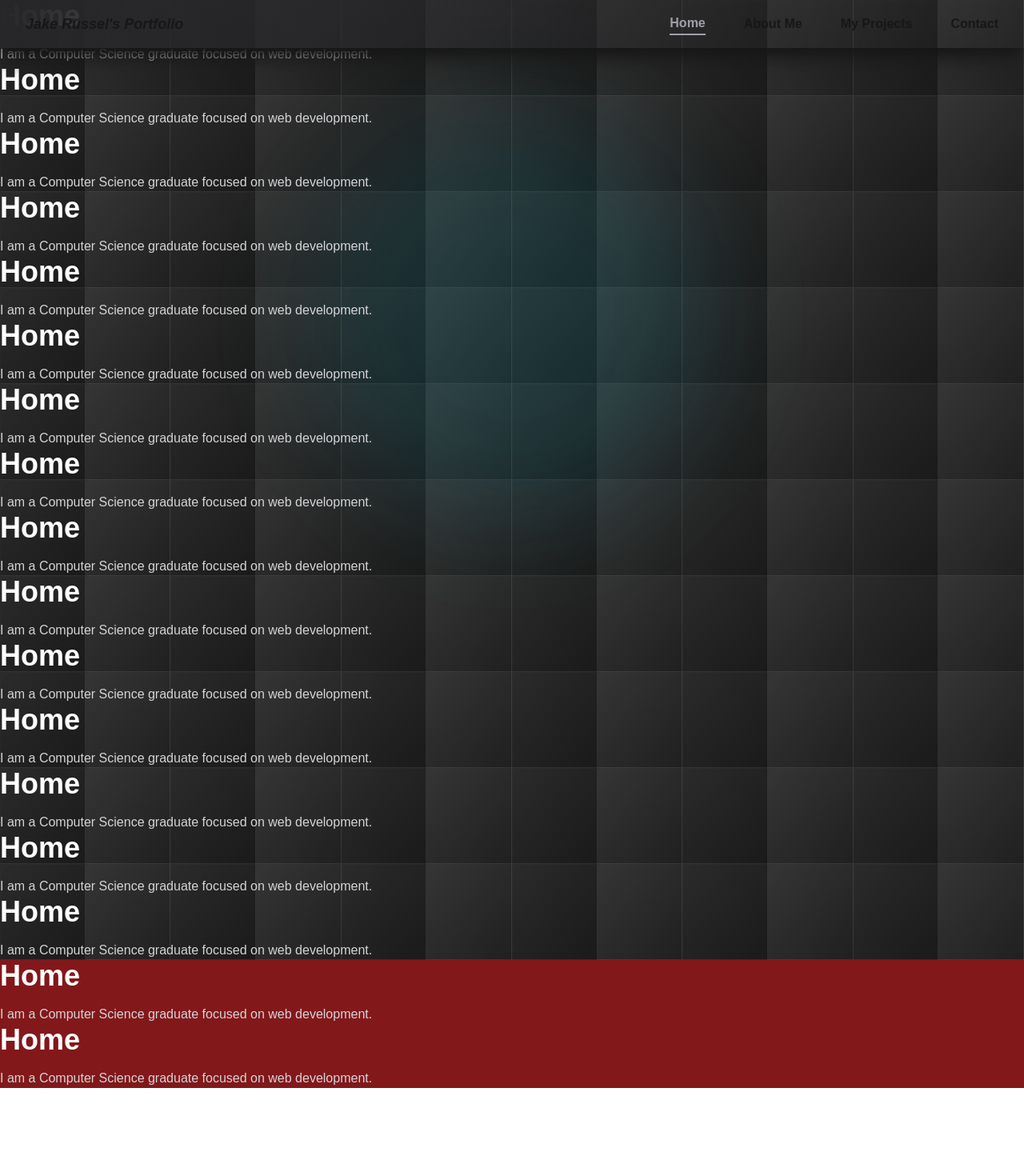
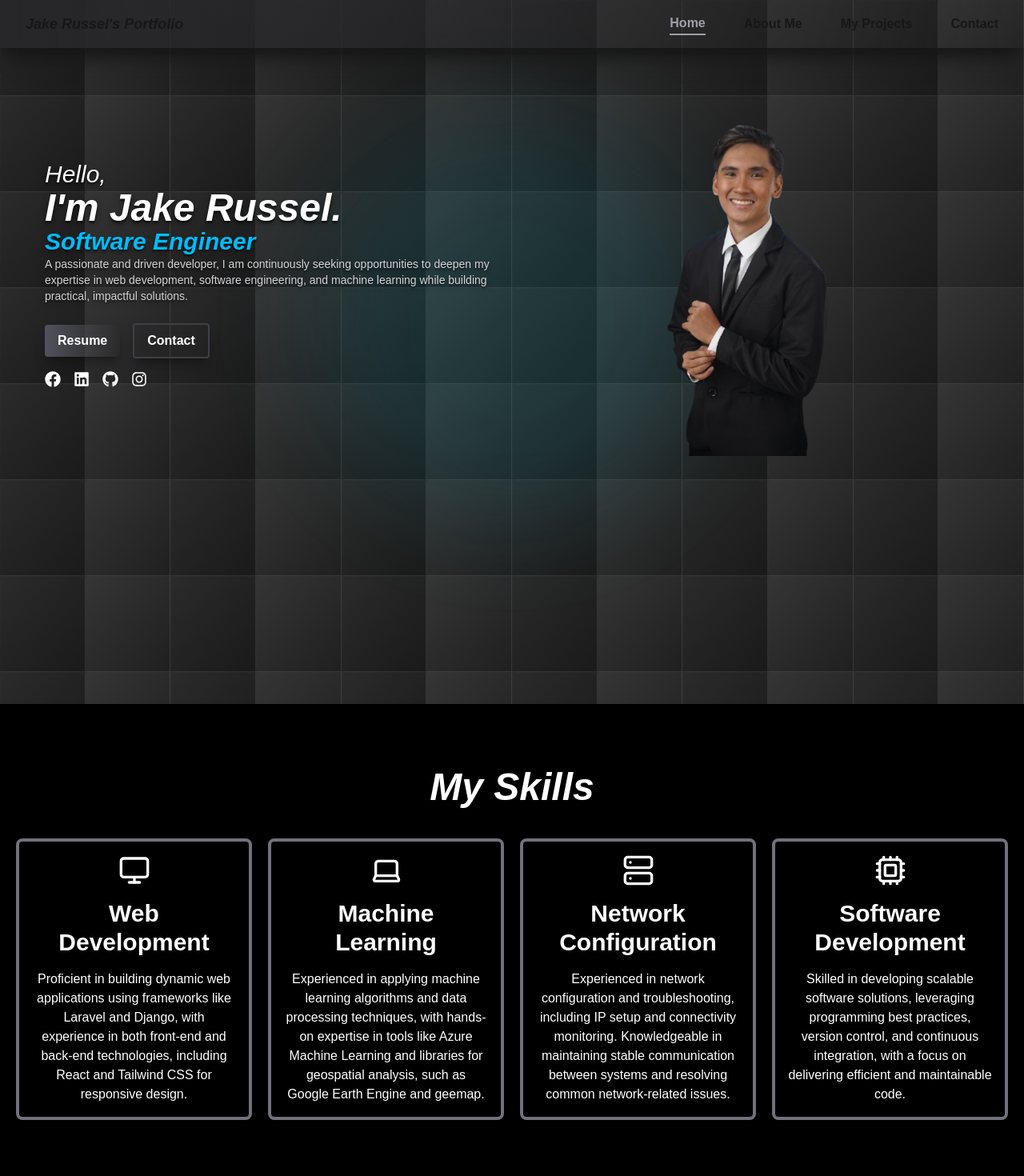
Before and after one commit to jakemerlin1133/portfoliov2, a Next.js app: page / in a window 1280 px wide. Shown: the top 1470 px of the page at 80% size. Before the commit the page ends 1360 px from the top, so only its background shows below. Built offline with nearby package versions, Linux system fonts and the light colour scheme.

Commit message:
done the homepage

```diff
--- a/app/page.tsx
+++ b/app/page.tsx
@@ -10,6 +10,7 @@ import AboutSection from "./sections/AboutSection";
 import ProjectsSection from "./sections/ProjectsSection";
 import ContactSection from "./sections/ContactSection";
 
+
 export default function Home() {
 
   const [active, setActive] = useState("home");
@@ -17,7 +18,7 @@ export default function Home() {
   const renderSection = () => {
     switch (active){
       case "home":
-        return <HomeSection />;
+        return <HomeSection setActive={setActive} />;
       case "about":
         return <AboutSection />;
       case "project":
@@ -25,7 +26,7 @@ export default function Home() {
       case "contact":
         return <ContactSection />;
       default:
-        return <HomeSection />;
+        return <HomeSection setActive={setActive} />;;
     }
   }
 
--- a/app/sections/HomeSection.tsx
+++ b/app/sections/HomeSection.tsx
@@ -1,112 +1,354 @@
-export default function HomeSection() {
+import { useState } from "react";
+import { FaFacebook, FaLinkedin, FaGithub, FaInstagram } from "react-icons/fa";
+import Image from "next/image";
+import { motion, Variants } from "framer-motion";
+
+import {
+  FaReact,
+  FaLaravel,
+  FaPython,
+  FaPhp,
+  FaJava,
+  FaHtml5,
+  FaCss3Alt,
+  FaWordpress,
+  FaJs,
+  FaGitAlt,
+  FaBootstrap,
+  FaBitbucket,
+} from "react-icons/fa";
+
+import {
+  SiDjango,
+  SiMysql,
+  SiTailwindcss,
+  SiPostman,
+  SiJupyter,
+  SiXampp,
+  // SiVisualstudiocode,
+  SiNextdotjs,
+  SiDotnet,
+  SiSharp,
+} from "react-icons/si";
+
+import {
+  Monitor,
+  Laptop,
+  Cpu,
+  Server,
+} from "lucide-react";
+
+type Props = {
+  setActive: (value: string) => void;
+};
+
+const imageVariant = {
+  hidden: { opacity: 0 },
+  show: {
+    opacity: 1,
+    x: 0,
+    transition: {
+      duration: 0.8,
+      ease: "easeOut" as const,
+    },
+  },
+};
+
+const titleVariant = {
+  hidden: { opacity: 0 },
+  show: {
+    opacity: 1,
+    x: 0,
+    transition: {
+      duration: 0.6,
+      ease: "easeOut" as const,
+    },
+  },
+};
+
+
+const textRightVariant = {
+  hidden: { opacity: 0, x: 60 },
+  show: {
+    opacity: 1,
+    x: 0,
+    transition: {
+      duration: 0.6,
+      ease: "easeOut" as const,
+    },
+  },
+};
+
+const textLeftVariant = {
+  hidden: { opacity: 0, x: -60 },
+  show: {
+    opacity: 1,
+    x: 0,
+    transition: {
+      duration: 0.6,
+      ease: "easeOut" as const,
+    },
+  },
+};
+
+const textTopVariant = {
+  hidden: { opacity: 0, y: 60 },
+  show: {
+    opacity: 1,
+    y: 0,
+    transition: {
+      duration: 0.6,
+      ease: "easeOut" as const,
+    },
+  },
+};
+
+const textBottomVariant = {
+  hidden: { opacity: 0, y: -60 },
+  show: {
+    opacity: 1,
+    y: 0,
+    transition: {
+      duration: 0.6,
+      ease: "easeOut" as const,
+    },
+  },
+};
+
+const stackStyle = () =>{
+  return  "mx-auto my-10"
+}
+
+
+export default function HomeSection({ setActive }: Props) {
   return (
-      <section className="min-h-screen items-center justify-center text-white">
-        <div>
-          <h1 className="text-4xl font-bold">Home</h1>
-          <p className="mt-4 text-zinc-300">
-            I am a Computer Science graduate focused on web development.
-          </p>
+    <>
+
+      {/* // First section */}
+      <section className="px-14 mt-[-50px] md:mt-10 min-h-screen items-center overflow-hidden justify-center text-white">
+        <motion.div
+          initial="hidden"
+          whileInView="show"
+          viewport={{ amount: 0.3, once: true }}
+          className="flex flex-col md:flex-row mt-20">
+
+          <motion.div variants={textLeftVariant} className="flex-1 pt-20">
+            <h1 className="italic text-shadow-lg/40 text-3xl text-center md:text-left">Hello,</h1>
+            <h1 className="text-5xl font-bold italic text-center md:text-left text-shadow-lg/40">I'm Jake Russel.</h1>
+            <h1 className="text-shadow-lg/30 text-center md:text-left text-sky-400 text-3xl font-bold italic">Software Engineer</h1>
+            <p className="text-sm text-center md:text-left text-zinc-300 text-shadow-lg/30">A passionate and driven developer, I am continuously seeking opportunities to deepen my expertise in web development, software engineering, and machine learning while building practical, impactful solutions.</p>
+
+            <div className="flex items-center gap-4 mt-6">
+              <a href="/Jake Russel L. Merlin - RESUME.pdf" download="/Jake Russel L. Merlin - RESUME.pdf" className="transition-all duration-200 ease-in hover:scale-115 bg-gradient-to-r from-zinc-600 to-olive-800 py-2 px-4 font-bold rounded-sm shadow-lg/30">Resume</a>
+              <button onClick={() => setActive("contact")} className="transition-all duration-200 ease-in hover:scale-115 border-2 border-zinc-700 py-2 px-4 font-bold rounded-sm shadow-lg/30">Contact</button>
             </div>
-        <div>
-          <h1 className="text-4xl font-bold">Home</h1>
-          <p className="mt-4 text-zinc-300">
-            I am a Computer Science graduate focused on web development.
-          </p>
+
+            <div className="flex items-center gap-4 mt-4">
+
+              <a href="https://www.facebook.com/jake.russel.365302" target="_blank">
+                <FaFacebook size={20} className="hover:text-zinc-500 transition" />
+              </a>
+
+              <a href="https://www.linkedin.com/in/jake-russel-merlin-888b54283/" target="_blank">
+                <FaLinkedin size={20} className="hover:text-zinc-400 transition" />
+              </a>
+
+              <a href="https://github.com/jakemerlin1133" target="_blank">
+                <FaGithub size={20} className="hover:text-zinc-400 transition" />
+              </a>
+
+              <a href="https://www.instagram.com/jakemerlin123/" target="_blank">
+                <FaInstagram size={20} className="hover:text-zinc-400 transition" />
+              </a>
             </div>
-        <div>
-          <h1 className="text-4xl font-bold">Home</h1>
-          <p className="mt-4 text-zinc-300">
-            I am a Computer Science graduate focused on web development.
-          </p>
+          </motion.div>
+
+
+          <motion.div variants={imageVariant} className="flex-1 flex justify-center overflow-hidden items-center">
+            <div className="hidden md:flex relative w-[280px] md:w-[500px] h-[450px] aspect-square">
+              <Image
+                src="/images/rmv-2.png"
+                alt="profile"
+                fill
+                className="object-contain rounded-2xl"
+              />
             </div>
-        <div>
-          <h1 className="text-4xl font-bold">Home</h1>
-          <p className="mt-4 text-zinc-300">
-            I am a Computer Science graduate focused on web development.
-          </p>
+          </motion.div>
+        </motion.div>
+      </section>
+
+      {/* Skills section  */}
+
+      <section className="bg-black min-h-screen items-center overflow-hidden justify-center text-white md:mt-[-25] mt-10">
+        <motion.div
+          initial="hidden"
+          whileInView="show"
+          viewport={{ amount: 0.3, once: true }}
+          className="w-full  pt-10 md:pt-20">
+          <motion.h1 variants={titleVariant} className="text-center text-5xl font-bold italic">My Skills</motion.h1>
+        </motion.div>
+
+        <motion.div
+          initial="hidden"
+          whileInView="show"
+          viewport={{ amount: 0.3, once: true }}
+
+          className="mx-5 mt-10 grid grid-cols-1 md:grid-cols-4 gap-5 text-center">
+          <motion.div variants={textTopVariant} className="rounded-lg border-4 border-zinc-500 p-4">
+            <Monitor size={40} className="mx-auto mb-4" />
+            <h1 className="font-bold text-3xl my-4">Web Development</h1>
+            <p>Proficient in building dynamic web applications using frameworks like Laravel and Django, with experience in both front-end and back-end technologies, including React and Tailwind CSS for responsive design.</p>
+          </motion.div>
+
+
+          <motion.div variants={textBottomVariant} className="rounded-lg border-4 border-zinc-500 p-4">
+            <Laptop size={40} className="mx-auto mb-4" />
+            <h1 className="font-bold text-3xl my-4">Machine Learning</h1>
+            <p>Experienced in applying machine learning algorithms and data processing techniques, with hands-on expertise in tools like Azure Machine Learning and libraries for geospatial analysis, such as Google Earth Engine and geemap.</p>
+          </motion.div>
+
+
+          <motion.div variants={textTopVariant} className="rounded-lg border-4 border-zinc-500 p-4">
+            <Server size={40} className="mx-auto mb-4" />
+            <h1 className="font-bold text-3xl my-4">Network Configuration</h1>
+            <p> Experienced in network configuration and troubleshooting, including IP setup and connectivity monitoring. Knowledgeable in maintaining stable communication between systems and resolving common network-related issues.</p>
+          </motion.div>
+
+          <motion.div variants={textBottomVariant} className="rounded-lg border-4 border-zinc-500 p-4">
+            <Cpu size={40} className="mx-auto mb-4" />
+            <h1 className="font-bold text-3xl my-4">Software Development</h1>
+            <p>Skilled in developing scalable software solutions, leveraging programming best practices, version control, and continuous integration, with a focus on delivering efficient and maintainable code.</p>
+          </motion.div>
+        </motion.div>
+      </section>
+
+
+      {/* My experience section */}
+      <section className="min-h-screen items-center overflow-hidden justify-center text-white pt-10">
+        <motion.div
+          initial="hidden"
+          whileInView="show"
+          viewport={{ amount: 0.3, once: true }}
+        >
+          <motion.h1 variants={titleVariant} className="mt-10 text-center text-4xl md:text-5xl font-bold italic">My Experiences</motion.h1>
+
+          <div className="flex flex-row md:flex-row items-center gap-10 w-full max-w-5xl mt-20 mb-10 p-4 text-center mx-auto">
+
+
+            <div className="flex-1 text-center border-r-4 pr-4">
+              <h1 className="text-center text-4xl mb-5 font-bold">Highly Succeed Inc</h1>
+              <div className="mb-5">July 10, 2024 - August 22, 2024 (Internship)</div>
+              <p className="text-center text-xl">- 3rd Flr., Royal Plaza Commercial Center, DM Guevarra St. Mandaluyong City, Philippines 1550</p>
               </div>
-        <div>
-          <h1 className="text-4xl font-bold">Home</h1>
-          <p className="mt-4 text-zinc-300">
-            I am a Computer Science graduate focused on web development.
-          </p>
+
+              <div className="flex-1 text-center">
+              <h1 className="text-center text-4xl mb-5 font-bold">Amkor Technology Philippines</h1>
+              <div className="mb-5">October 21, 2025 - March 21, 2026 (Apprenticeship)</div>
+              <p className="text-center text-xl">- 119 N Science Ave, Laguna Technopark, Biñan, Laguna</p>
               </div>
-        <div>
-          <h1 className="text-4xl font-bold">Home</h1>
-          <p className="mt-4 text-zinc-300">
-            I am a Computer Science graduate focused on web development.
-          </p>
           </div>
-        <div>
-          <h1 className="text-4xl font-bold">Home</h1>
-          <p className="mt-4 text-zinc-300">
-            I am a Computer Science graduate focused on web development.
-          </p>
-        </div>
-        <div>
-          <h1 className="text-4xl font-bold">Home</h1>
-          <p className="mt-4 text-zinc-300">
-            I am a Computer Science graduate focused on web development.
-          </p>
-        </div>
-        <div>
-          <h1 className="text-4xl font-bold">Home</h1>
-          <p className="mt-4 text-zinc-300">
-            I am a Computer Science graduate focused on web development.
-          </p>
-        </div>
-        <div>
-          <h1 className="text-4xl font-bold">Home</h1>
-          <p className="mt-4 text-zinc-300">
-            I am a Computer Science graduate focused on web development.
-          </p>
+          </motion.div>
+      </section>
+
+
+{/* TechStack section */}
+      <section className="bg-black min-h-screen items-center overflow-hidden justify-center text-white pt-10">
+        <motion.div
+          initial="hidden"
+          whileInView="show"
+          viewport={{ amount: 0.3, once: true }}
+        >
+          <motion.h1 variants={titleVariant} className="mt-10 text-center text-4xl md:text-5xl font-bold italic">My Technology Stack</motion.h1>
+
+          <div className="grid grid-cols-2 md:grid-cols-7 mt-20 text-5xl text-center gap-4">
+            <div >
+              <FaReact className={`${stackStyle()} text-blue-400`}/>
+              <h6 className="text-zinc-200 text-xl">React</h6>
             </div>
 
             <div>
-          <h1 className="text-4xl font-bold">Home</h1>
-          <p className="mt-4 text-zinc-300">
-            I am a Computer Science graduate focused on web development.
-          </p>
+              <FaLaravel className={`${stackStyle()} text-red-900`} />
+              <h6 className="text-zinc-200 text-xl">Laravel</h6>
             </div>
             <div>
-          <h1 className="text-4xl font-bold">Home</h1>
-          <p className="mt-4 text-zinc-300">
-            I am a Computer Science graduate focused on web development.
-          </p>
+              <SiDjango className={`${stackStyle()} text-green-900`}/>
+              <h6 className="text-zinc-200 text-xl">Django</h6>
             </div>
             <div>
-          <h1 className="text-4xl font-bold">Home</h1>
-          <p className="mt-4 text-zinc-300">
-            I am a Computer Science graduate focused on web development.
-          </p>
+              <SiMysql className={`${stackStyle()} text-blue-700`}/>
+              <h6 className="text-zinc-200 text-xl">MySQL</h6>
             </div>
             <div>
-          <h1 className="text-4xl font-bold">Home</h1>
-          <p className="mt-4 text-zinc-300">
-            I am a Computer Science graduate focused on web development.
-          </p>
+              <FaHtml5 className={`${stackStyle()} text-orange-500`}/>
+              <h6 className="text-zinc-200 text-xl">HTML5</h6>
             </div>
             <div>
-          <h1 className="text-4xl font-bold">Home</h1>
-          <p className="mt-4 text-zinc-300">
-            I am a Computer Science graduate focused on web development.
-          </p>
+              <FaCss3Alt className={`${stackStyle()} text-blue-500`}/>
+              <h6 className="text-zinc-200 text-xl">CSS</h6>
             </div>
             <div>
-          <h1 className="text-4xl font-bold">Home</h1>
-          <p className="mt-4 text-zinc-300">
-            I am a Computer Science graduate focused on web development.
-          </p>
+              <SiTailwindcss className={`${stackStyle()} text-teal-500`}/>
+              <h6 className="text-zinc-200 text-xl">Tailwind CSS</h6>
             </div>
-
             <div>
-          <h1 className="text-4xl font-bold">Home</h1>
-          <p className="mt-4 text-zinc-300">
-            I am a Computer Science graduate focused on web development.
-          </p>
+              <FaWordpress className={`${stackStyle()} text-white`}/>
+              <h6 className="text-zinc-200 text-xl">WordPress</h6>
             </div>
-
-
+            <div>
+              <FaPython className={`${stackStyle()} text-yellow-500`}/>
+              <h6 className="text-zinc-200 text-xl">Python</h6>
+            </div>
+            <div>
+              <FaPhp className={`${stackStyle()} text-purple-500`}/>
+              <h6 className="text-zinc-200 text-xl">PHP</h6>
+            </div>
+            <div>
+              <FaJava className={`${stackStyle()} text-red-500`}/>
+              <h6 className="text-zinc-200 text-xl">Java</h6>
+            </div>
+            <div>
+              <SiPostman className={`${stackStyle()} text-orange-500`}/>
+              <h6 className="text-zinc-200 text-xl">Postman</h6>
+            </div>
+            <div>
+              <SiJupyter className={`${stackStyle()} text-orange-500`}/>
+              <h6 className="text-zinc-200 text-xl">Jupyter</h6>
+            </div>
+            <div>
+              <FaJs className={`${stackStyle()} text-yellow-500`}/>
+              <h6 className="text-zinc-200 text-xl">JavaScript</h6>
+            </div>
+            <div>
+              <FaGitAlt className={`${stackStyle()} text-orange-600`}/>
+              <h6 className="text-zinc-200 text-xl">Git</h6>
+            </div>
+            <div>
+              <FaGithub className={`${stackStyle()} text-white`}/>
+              <h6 className="text-zinc-200 text-xl">GitHub</h6>
+            </div>
+            <div>
+              <FaBootstrap className={`${stackStyle()} text-purple-500`}/>
+              <h6 className="text-zinc-200 text-xl">Bootstrap</h6>
+            </div>
+            <div>
+              <FaBitbucket className={`${stackStyle()} text-blue-500`}/>
+              <h6 className="text-zinc-200 text-xl">Bitbucket</h6>
+            </div>
+            <div>
+              <SiNextdotjs className={`${stackStyle()} text-white`}/>
+              <h6 className="text-zinc-200 text-xl">Next.js</h6>
+            </div>
+            <div>
+              <SiSharp className={`${stackStyle()} text-purple-500`}/>
+              <h6 className="text-zinc-200 text-xl">C#</h6>
+            </div>
+            <div>
+              <SiDotnet className={`${stackStyle()} text-gray-200`}/>
+              <h6 className="text-zinc-200 text-xl">.NET</h6>
+            </div>
+          </div>
+        </motion.div>
       </section>
+    </>
   );
 }
```
Also changed, not shown: public/images/rmv-2.png (added), 1 other file (tests, documents, lock files or other folders). Lines whose indentation alone changed are shown as unchanged.
